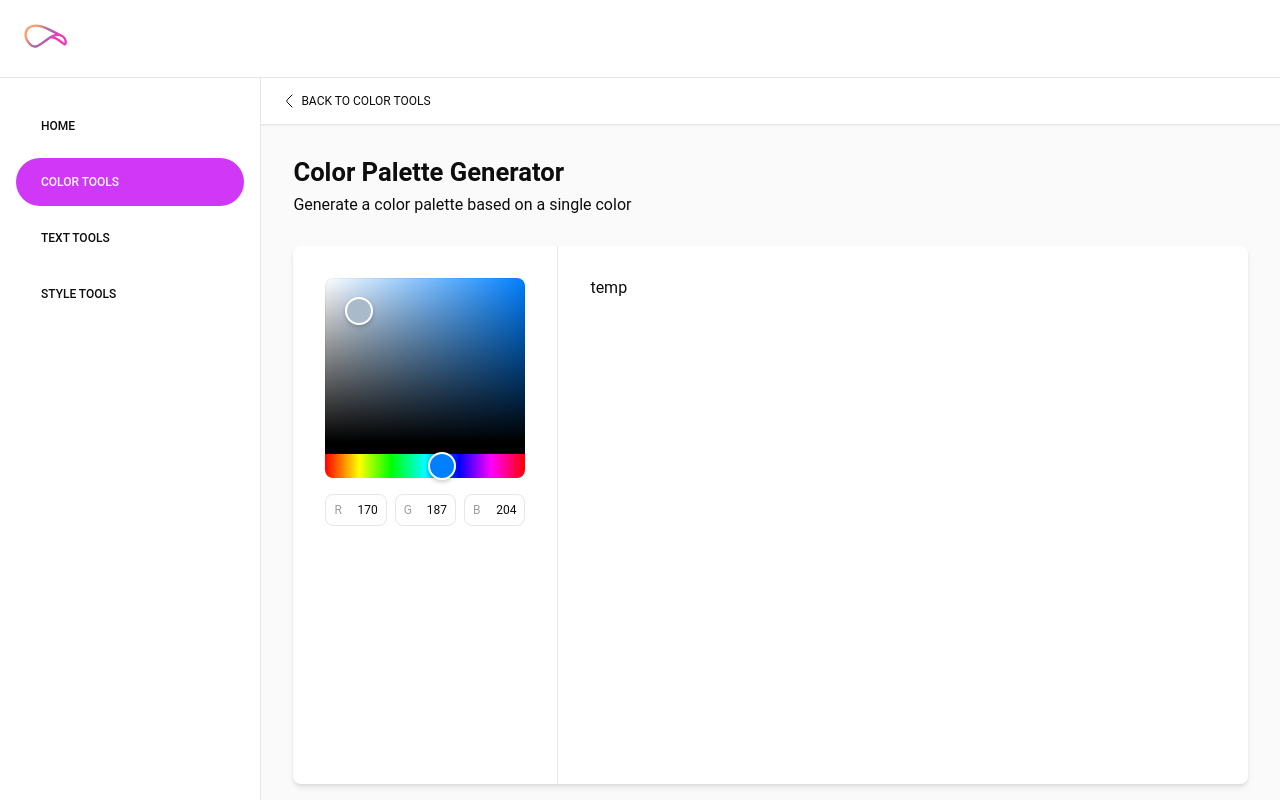
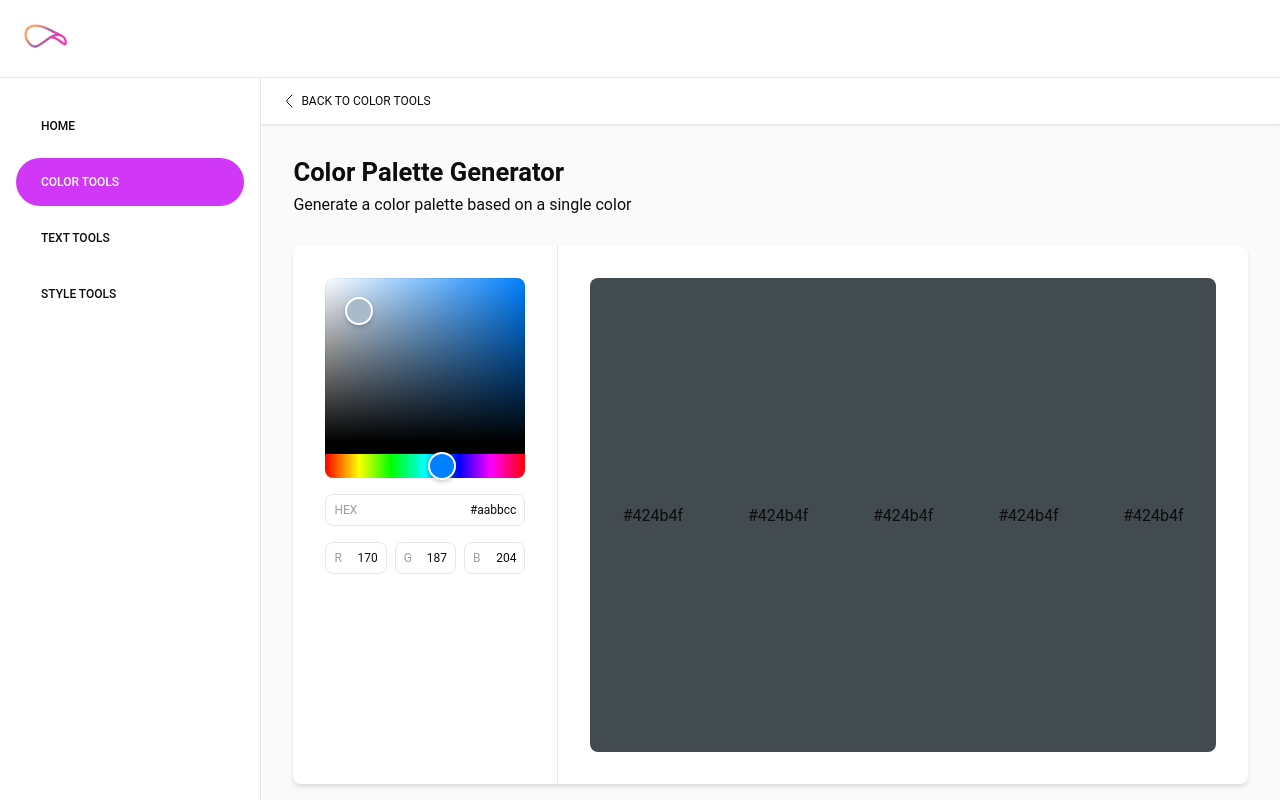
Before and after one commit to ramijames/crisp-tools-react, a React (Create React App) app: page /color-tools/color-palette-generator in a window 1280 px wide. Built offline with nearby package versions, Linux system fonts and the light colour scheme.

Commit message:
Color Palette Generator output layout is done

```diff
--- a/src/pages/color-tools/color-palette-generator.js
+++ b/src/pages/color-tools/color-palette-generator.js
@@ -16,6 +16,14 @@ function ColorPaletteGeneratorPage () {
 
   const [red, green, blue] = ConvertHexToRGB(color);
 
+  function GenerateColorPalette(color) {
+    //
+
+    return [ '#424b4f', '#424b4f', '#424b4f', '#424b4f', '#424b4f' ];
+  }
+
+  const colorPalette = GenerateColorPalette(red, green, blue);
+
   return (
     <main className="CrispTool">
       <BackTo to="/color-tools">
@@ -29,14 +37,33 @@ function ColorPaletteGeneratorPage () {
         <section className={style.ColorPaletteGenerator}>
           <section className={style.ColorPaletteSelect}>
             <HexColorPicker color={color} onChange={setColor} />
-            <div className={style.ColorOutputRGB}>
+            <div className={style.ColorSelectHEX}>
+              <div>HEX <span className={style.number}>{color}</span></div>
+            </div>
+            <div className={style.ColorSelectRGB}>
               <div>R <span className={style.number}>{red}</span></div>
               <div>G <span className={style.number}>{green}</span></div>
               <div>B <span className={style.number}>{blue}</span></div>
             </div>
           </section>
           <section className={style.ColorPaletteOutput}>
-            temp
+            <div className={style.allColors}>
+              <div className={style.singleColor} style={{background:colorPalette[0]}}>
+                {colorPalette[0]}
+              </div>
+              <div className={style.singleColor} style={{background:colorPalette[1]}}>
+                {colorPalette[1]}
+              </div>
+              <div className={style.singleColor} style={{background:colorPalette[2]}}>
+                {colorPalette[2]}
+              </div>
+              <div className={style.singleColor} style={{background:colorPalette[3]}}>
+                {colorPalette[3]}
+              </div>
+              <div className={style.singleColor} style={{background:colorPalette[4]}}>
+                {colorPalette[4]}
+              </div>
+            </div>
           </section>
         </section>
       </section>
--- a/src/pages/color-tools/color-palette-generator.module.css
+++ b/src/pages/color-tools/color-palette-generator.module.css
@@ -20,22 +20,13 @@
       border-right: 1px solid rgba(var(--black), 0.1);
     }
 
-        .ColorPaletteOutput {
-          width: 100%;
-          height: 100%;
-          display: flex;
-          flex-direction: column;
-          gap: var(--spacing-md);
-          padding: var(--spacing-xl);
-        }
-
-            .ColorOutputRGB {
+        .ColorSelectRGB {
           display: grid;
           grid-template-columns: 1fr 1fr 1fr;
           gap: var(--spacing-sm);
         }
 
-                .ColorOutputRGB div {
+            .ColorSelectRGB div {
               display: flex;
               flex-direction: row;
               border: 1px solid rgba(var(--black), 0.1);
@@ -46,8 +37,55 @@
               font-size: var(--font-size-sm);
             }
 
-                    .ColorOutputRGB .number {
+                .ColorSelectRGB .number {
                   display: block;
                   align-self: flex-end;
                   color: rgba(var(--black), 1);
                 }
+
+        .ColorSelectHEX {
+          display: grid;
+          grid-template-columns: 1fr;
+          gap: var(--spacing-sm);
+        }
+
+            .ColorSelectHEX div {
+              display: flex;
+              flex-direction: row;
+              border: 1px solid rgba(var(--black), 0.1);
+              padding: var(--spacing-sm);
+              justify-content: space-between;
+              border-radius: var(--border-radius-md);
+              color: rgba(var(--black), 0.4);
+              font-size: var(--font-size-sm);
+            }
+
+                .ColorSelectHEX .number {
+                  display: block;
+                  align-self: flex-end;
+                  color: rgba(var(--black), 1);
+                }
+
+    .ColorPaletteOutput {
+      width: 100%;
+      height: 100%;
+      padding: var(--spacing-xl);
+    }
+
+        .allColors {
+          width: 100%;
+          height: 100%;
+          display: grid;
+          grid-template-columns: 1fr 1fr 1fr 1fr 1fr;
+          overflow: hidden;
+          border-radius: var(--border-radius-md);
+        }
+
+            .singleColor {
+              height: 100%;
+              display: flex;
+              flex-direction: column;
+              align-items: center;
+              justify-content: center;
+              background: blue;
+            }
```
Lines whose indentation alone changed are shown as unchanged.
